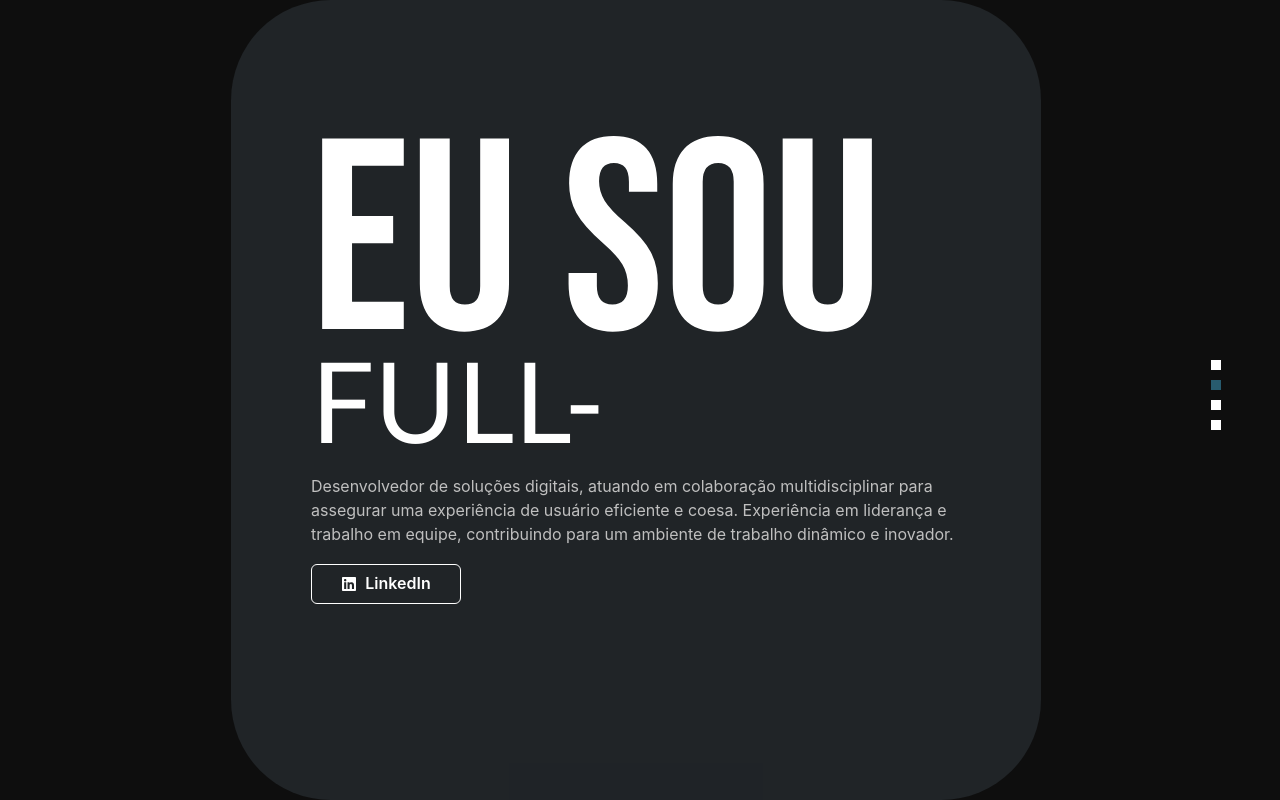
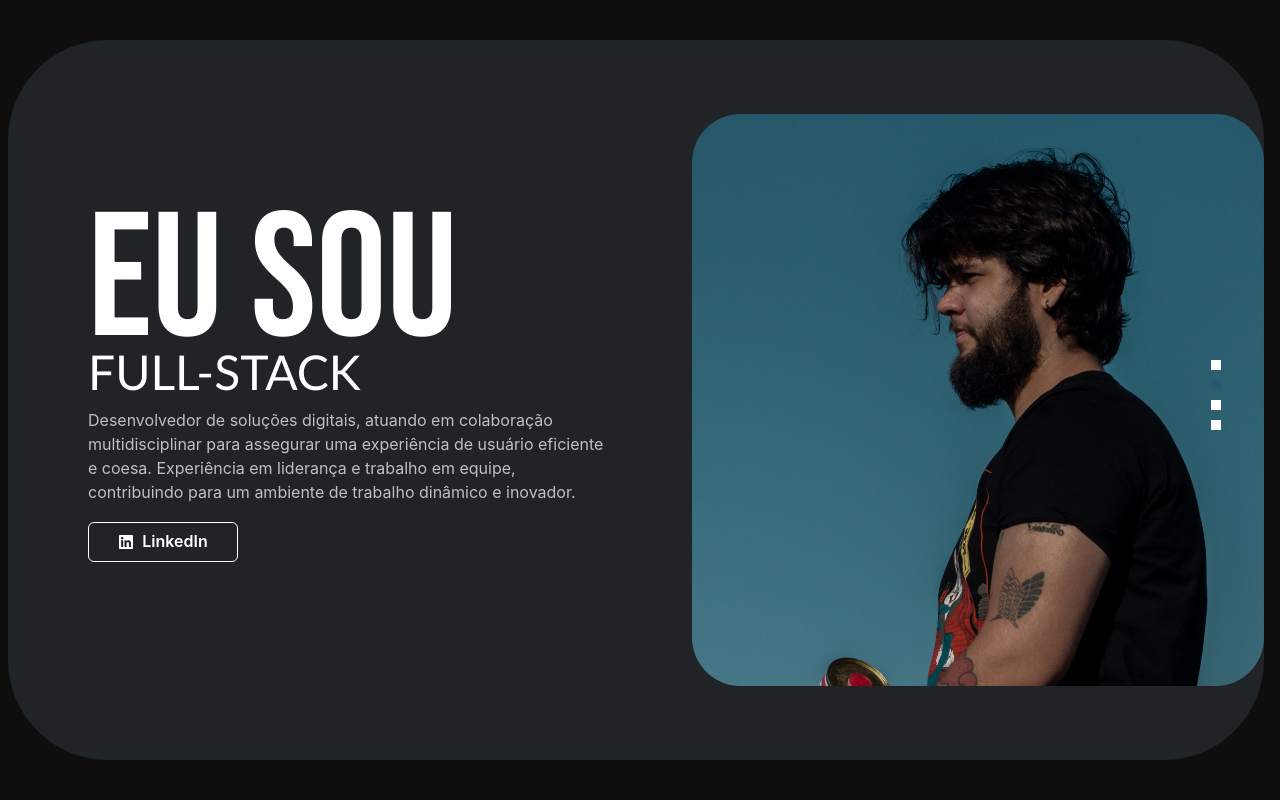
Before and after one commit to CaiqueRamos/my-website, a React (Vite) app: page / in a window 1280 px wide. Both pictures are taken after a click on the element 1216 px from the left and 385 px from the top of the page. Built offline with nearby package versions, Linux system fonts and the light colour scheme.

Commit message:
align profile resume mobile

```diff
--- a/src/constants/media-provider.js
+++ b/src/constants/media-provider.js
@@ -1,3 +1,3 @@
 export const MEDIA_QUERY_MOBILE = '(max-width: 1200px)';
 export const MEDIA_QUERY_DESKTOP = '(min-width: 1200px)';
-export const MEDIA_QUERY_MIDDLE = '(min-width: 1200px) and (max-width: 1400px)';
+export const MEDIA_QUERY_SMALL_HEIGHT = '(max-height: 650px)';
--- a/src/pages/home/home.jsx
+++ b/src/pages/home/home.jsx
@@ -4,7 +4,7 @@ import { MediaProvider } from "../../context/media-context";
 import {
   MEDIA_QUERY_DESKTOP,
   MEDIA_QUERY_MOBILE,
-  MEDIA_QUERY_MIDDLE,
+  MEDIA_QUERY_SMALL_HEIGHT,
 } from "../../constants/media-provider";
 import { HStack, Stack, useMediaQuery } from "@chakra-ui/react";
 import ProfileApresentation from "../../ui/components/profile-apresentation/profile-apresentation";
@@ -14,12 +14,12 @@ import ContactMe from "../../ui/components/profile-contact/profile-contact";
 import ProfileResume from "../../ui/components/profile-resume/profile-resume";
 
 function Home() {
-  const [isMobile, isDesktop, isMiddle] = useMediaQuery([
+  const [isMobile, isDesktop, isSmallHeight] = useMediaQuery([
     MEDIA_QUERY_MOBILE,
     MEDIA_QUERY_DESKTOP,
-    MEDIA_QUERY_MIDDLE,
+    MEDIA_QUERY_SMALL_HEIGHT,
   ]);
-  const mediaType = { isMobile, isDesktop, isMiddle };
+  const mediaType = { isMobile, isDesktop, isSmallHeight };
 
   const components = [
     <ProfileApresentation />,
--- a/src/ui/components/profile-apresentation/profile-apresentation.jsx
+++ b/src/ui/components/profile-apresentation/profile-apresentation.jsx
@@ -12,10 +12,10 @@ function HomeProfileApresentation() {
         fontFamily={"Bebas Neue, sans-serif"}
         fontWeight={700}
         textAlign={"center"}
-        lineHeight={"15rem"}
+        lineHeight={"30vh"}
         color={"white"}
       >
-        <Stack as="h1" fontSize={"17em"} cursor={"pointer"}>
+        <Stack as="h1" fontSize={"30vh"} cursor={"pointer"}>
           <Text
             _hover={{
               color: "black",
@@ -41,7 +41,7 @@ function HomeProfileApresentation() {
             Ramos
           </Text>
         </Stack>
-        <Text as="span" fontWeight={70} lineHeight={"1rem"}>
+        <Text as="span" fontWeight={70} lineHeight={"1rem"} fontSize={"2vh"}>
           DESENVOLVEDOR DE SOFTWARE COM EXPERIÊNCIA EM LIDERANÇA E TRABALHO EM
           EQUIPE.
         </Text>
--- a/src/ui/components/profile-resume/profile-resume.jsx
+++ b/src/ui/components/profile-resume/profile-resume.jsx
@@ -8,15 +8,15 @@ import myProfile from "../../assets/my-profile.png";
 import ScrollingTextAnimation from "../scrolling-text-animation/scrolling-text-animation";
 
 function ProfileResume() {
-  const { isDesktop, isMiddle } = useMediaContext();
+  const { isDesktop } = useMediaContext();
   return isDesktop ? (
     <HStack
-      justifyContent={isMiddle ? "center" : "space-between"}
+      justifyContent={"space-between"}
       alignItems={"normal"}
       background={"#b9dbff1a"}
       rounded={"100px"}
-      minH={isMiddle ? "50em" : "40em"}
-      flexDirection={isMiddle ? "column" : "row"}
+      h={"90vh"}
+      flexDirection={"row"}
     >
       <VStack justifyContent={"center"} px="5em">
         <Stack>
@@ -54,8 +54,13 @@ function ProfileResume() {
         </Stack>
       </VStack>
       <Stack>
-        <VStack h="20em" w="40em" display={isMiddle && "none"}>
-          <Image src={myProfile} alt="imagem pessoal" objectFit={"contain"} />
+        <VStack >
+          <Image
+            src={myProfile}
+            alt="imagem pessoal"
+            objectFit={"contain"}
+            h={"90vh"}
+          />
         </VStack>
       </Stack>
     </HStack>
--- a/src/ui/components/scroll-indicator/scroll-indicator.jsx
+++ b/src/ui/components/scroll-indicator/scroll-indicator.jsx
@@ -25,7 +25,7 @@ const ScrollIndicator = () => (
     animation={`${scrollAnimation} 0.8s infinite`}
     cursor="pointer"
   >
-    <Icon as={MdKeyboardArrowDown} boxSize={50} color="gray.400" />
+    <Icon as={MdKeyboardArrowDown} boxSize={"7vh"} color="gray.400" />
   </Box>
 );
 
--- a/src/ui/components/scrolling-text-animation/scrolling-text-animation.css
+++ b/src/ui/components/scrolling-text-animation/scrolling-text-animation.css
@@ -22,12 +22,12 @@
     position: absolute;
     top: 0;
     animation: change 8s infinite;
+    line-height: '1em';
   }
 
   .content__container__list__item {
-    font-size: 4rem;
     color: white;
-    font-size: 7rem;
+    font-size: 3rem;
     font-family: 'Gill Sans', 'Gill Sans MT', Calibri, 'Trebuchet MS', sans-serif;
   }
 
--- a/src/ui/components/scrolling-text-animation/scrolling-text-animation.jsx
+++ b/src/ui/components/scrolling-text-animation/scrolling-text-animation.jsx
@@ -10,14 +10,13 @@ function ScrollingTextAnimation() {
         as="h1"
         color={"white"}
         fontFamily={"Bebas Neue, sans-serif"}
-        fontSize={"17em"}
-        lineHeight={"120px"}
+        fontSize={"11em"}
+        lineHeight={"90px"}
       >
         {"EU SOU"}
       </Text>
       <Stack
-        width="600px"
-        height="150px"
+        height="4em"
         overflow=" hidden"
         position="relative"
       >
```
